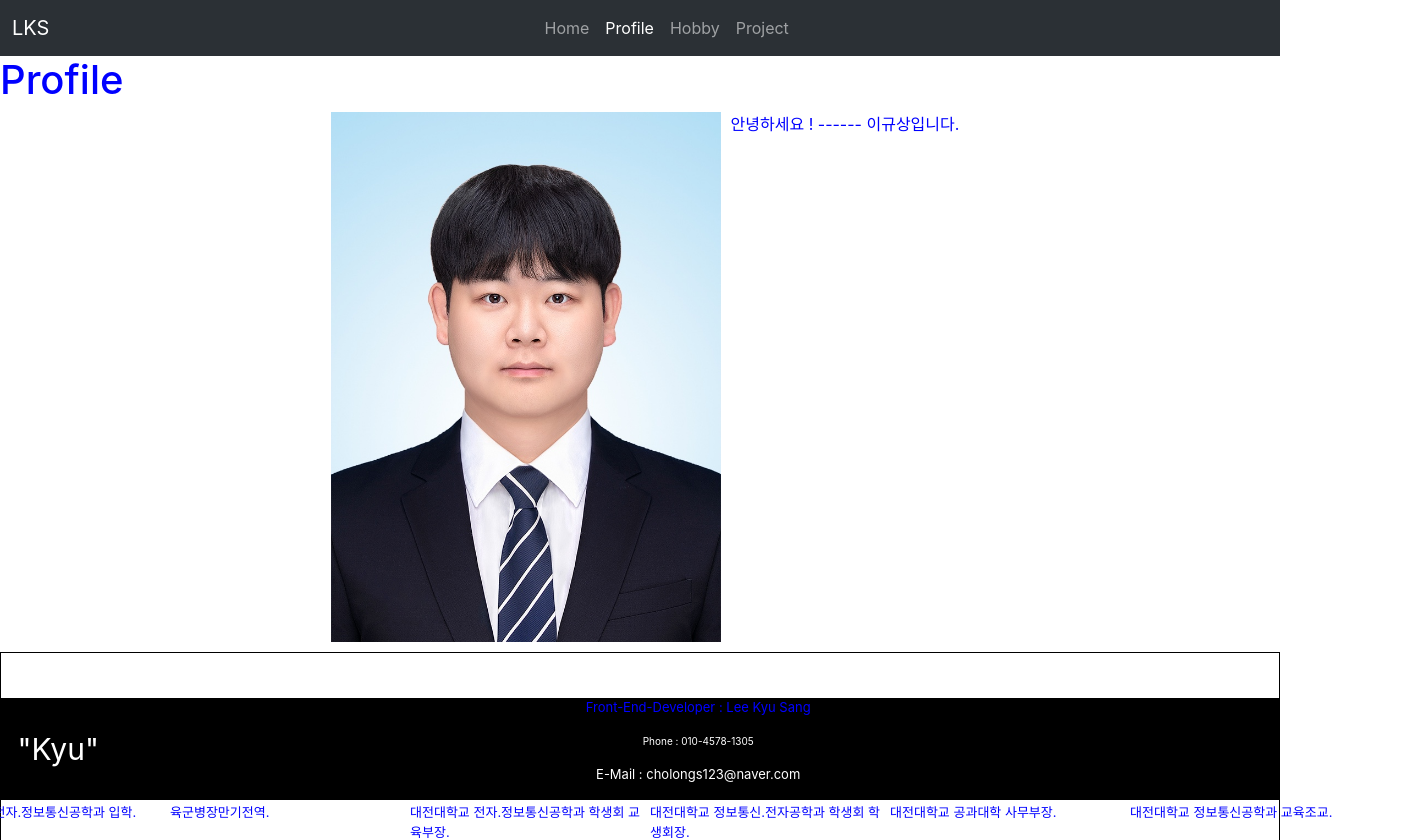
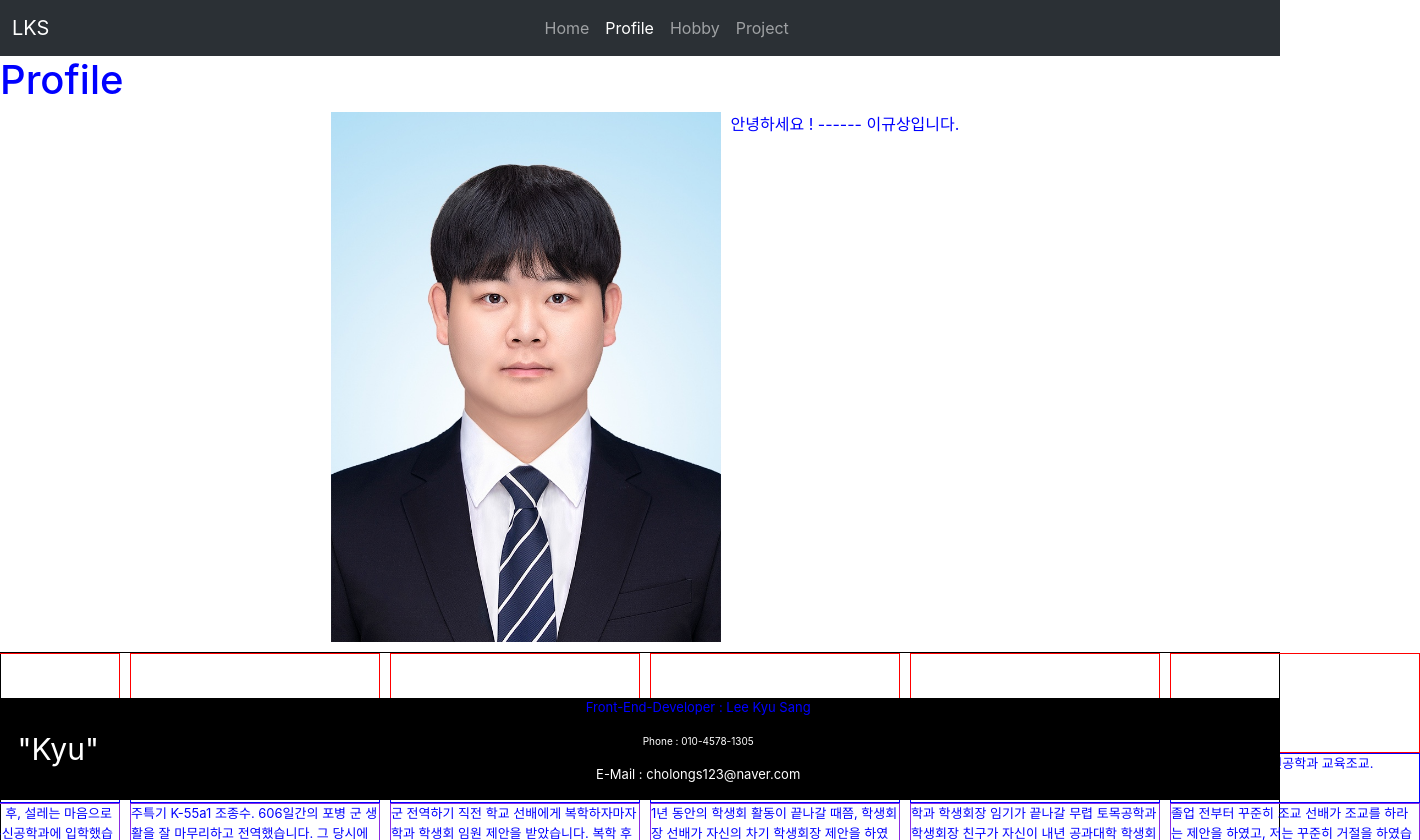
Before and after one commit to kyusang0330/react-self-introduction, a React (Create React App) app: page /profile in a window 1280 px wide. Shown: the top 840 px of the page, 1420 px wide, since content can reach past the window. Built offline with nearby package versions, Linux system fonts and the light colour scheme.

Commit message:
style-component

```diff
--- a/src/styles/profile_styled.js
+++ b/src/styles/profile_styled.js
@@ -17,6 +17,7 @@ const ProfileMainImg = styled.img`
 
 const ProfileIntro = styled.p``;
 
+//Render Profile
 const ProfileListContainer = styled.div`
   display: flex;
   justify-content: center;
@@ -31,19 +32,22 @@ const ProfileListItem = styled.div`
 
 const ProfileListYear = styled.div`
   display: flex;
-  height: 150px;
+  height: 100px;
   align-items: end;
+  border: 1px solid red;
 `;
 
 const ProfileListTitle = styled.div`
-  width: 230px;
+  width: 250px;
   height: 50px;
   font-size: 13px;
+  border: 1px solid blue;
 `;
 
 const ProfileListDesc = styled.div`
   height: 350px;
   font-size: 13px;
+  border: 1px solid blueviolet;
 `;
 
 export {
```
